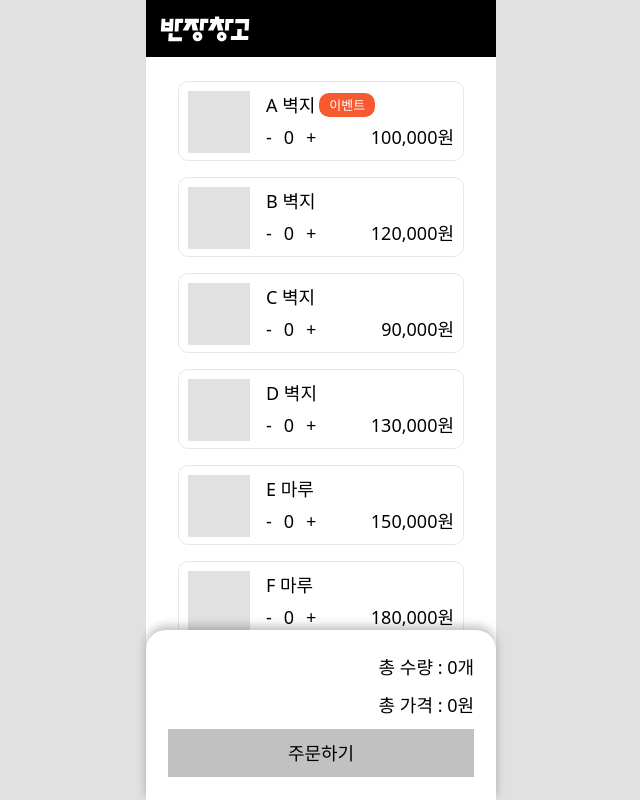
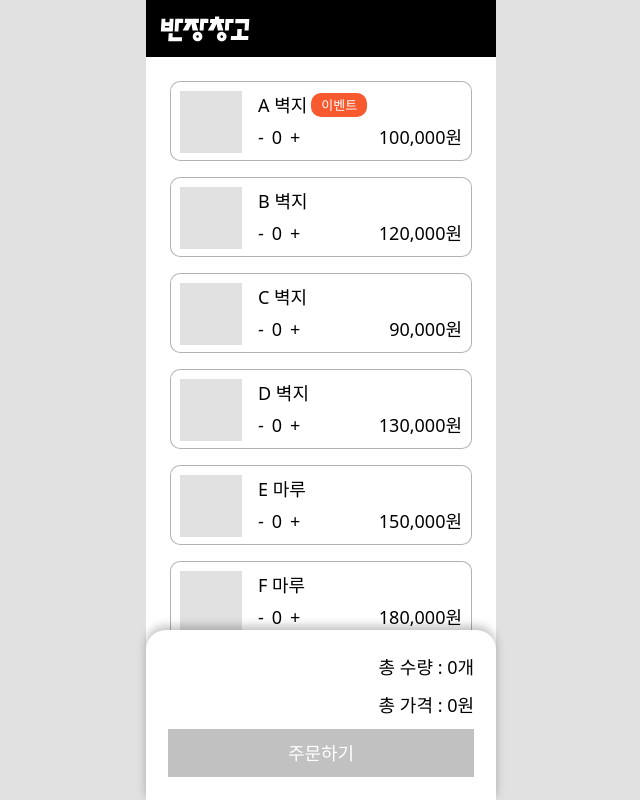
Before and after one commit to oweaj/mission, a React (Create React App) app: page /order in a window 1280 px wide. Shown: the whole page, without its empty margins (319-959 px from the left). Built offline with nearby package versions, Linux system fonts and the light colour scheme; data requests are answered from the project's data file.

Commit message:
[FEAT] 상품 수량 카운팅 및 총 합산

```diff
--- a/src/components/Button/Button.js
+++ b/src/components/Button/Button.js
@@ -1,7 +1,12 @@
-const Button = () => {
+const Button = ({ count, active, onClick }) => {
   return (
-    <button type="submit" className={`w-full h-[48px] bg-order-button`}>
-      주문하기
+    <button
+      type="submit"
+      className={`w-full h-[48px] text-white ${count ? 'bg-black' : 'bg-order-button'}`}
+      disabled={count ? false : true}
+      onClick={onClick}
+    >
+      {active ? '로딩중...' : '주문하기'}
     </button>
   );
 };
--- a/src/pages/Order.js
+++ b/src/pages/Order.js
@@ -2,10 +2,13 @@ import axios from 'axios';
 import Header from '../components/Header/Header';
 import Button from '../components/Button/Button';
 import { useEffect, useState } from 'react';
+import { useNavigate } from 'react-router-dom';
 
 const Order = () => {
   const [itemList, setItemList] = useState([]);
-  const [count, setCount] = useState([]); // 인덱스로 시도해보기
+  const [clickItem, setClickItem] = useState([]);
+  const [active, setActive] = useState(false);
+  const navigate = useNavigate();
 
   useEffect(() => {
     const data = async () => {
@@ -20,19 +23,60 @@ const Order = () => {
     data();
   }, []);
 
-  const handleCounting = (id, type) => {};
+  // 상품 수량 및 금액 체크
+  const handleCountPrice = (item, type) => {
+    setClickItem((prev) => {
+      const check = prev.findIndex((prev) => prev.id === item.id);
+
+      if (check !== -1) {
+        const update = [...prev];
+        const itemCount = update[check].count;
+
+        if (type === 'plus' && itemCount < 999) {
+          update[check] = { ...update[check], count: itemCount + 1 };
+        }
+        if (type === 'minus' && itemCount > 0) {
+          update[check] = { ...update[check], count: itemCount - 1 };
+        }
+        update[check].price = update[check].count * item.price;
+
+        return update;
+      }
+
+      return [...prev, { id: item.id, count: 1, price: item.price }];
+    });
+  };
+
+  // 총 수량 및 금액 합산
+  const totalCount = clickItem.reduce((acc, item) => acc + item.count, 0);
+  const totalPrice = clickItem.reduce((acc, item) => acc + item.price, 0);
+
+  const handleOrderButton = async () => {
+    setActive(true);
+    if (totalCount) {
+      navigate('/complete');
+    } else {
+      navigate('/error');
+    }
+  };
 
   return (
     <>
       <Header />
-      <div className="bg-white">
-        <div className="px-6 py-4">
+      <div className="h-[calc(100%-227px)] p-4 overflow-y-auto">
         {itemList.length ? (
           <ul className="flex flex-col gap-4 p-2">
-              {itemList.map((item, index) => (
-                <li key={item.id} className="w-full h-20 flex gap-4 border rounded-[10px] p-[9px]">
-                  <div className="w-[62px] h-[62px] bg-home-color bg-opacity-40"></div>
-
+            {itemList.map((item) => {
+              const selectItem = clickItem.find((select) => select.id === item.id);
+              const selectCount = selectItem ? selectItem.count : 0;
+              return (
+                <li
+                  key={item.id}
+                  className={`w-full h-20 flex gap-4 border border-black border-opacity-30 rounded-[10px] p-[9px] ${
+                    selectCount >= 1 ? 'bg-order-color bg-opacity-10' : 'bg-white'
+                  }`}
+                >
+                  <div className="w-[62px] h-[62px] bg-home-color bg-opacity-40" />
                   <div className="flex-grow flex flex-col justify-between">
                     <div className="flex items-center gap-1">
                       <span>{item.name}</span>
@@ -42,22 +86,22 @@ const Order = () => {
                         </span>
                       ) : null}
                     </div>
-
                     <div className="flex justify-between">
-                      <div className="flex gap-3">
-                        <button type="button" onClick={handleCounting(index, 'plus')}>
+                      <div className="flex gap-2">
+                        <button type="button" onClick={() => handleCountPrice(item, 'minus')}>
                           -
                         </button>
-                        <span>{0}</span>
-                        <button type="button" onClick={handleCounting(index, 'minus')}>
+                        <span>{selectCount}</span>
+                        <button type="button" onClick={() => handleCountPrice(item, 'plus')}>
                           +
                         </button>
                       </div>
-                      <span className="">{item.price.toLocaleString()}원</span>
+                      <span>{item.price.toLocaleString()}원</span>
                     </div>
                   </div>
                 </li>
-              ))}
+              );
+            })}
           </ul>
         ) : (
           <div className="centerStyle">
@@ -70,11 +114,10 @@ const Order = () => {
       </div>
       <div className="totalOrder">
         <div className="flex flex-col items-end gap-[10px]">
-            <p>총 수량 : 0개</p>
-            <p>총 가격 : 0원</p>
+          <p>총 수량 : {totalCount}개</p>
+          <p>총 가격 : {totalPrice.toLocaleString()}원</p>
         </div>
-          <Button />
-        </div>
+        <Button count={totalCount} active={active} onClick={handleOrderButton} />
       </div>
     </>
   );
```
Lines whose indentation alone changed are shown as unchanged.
